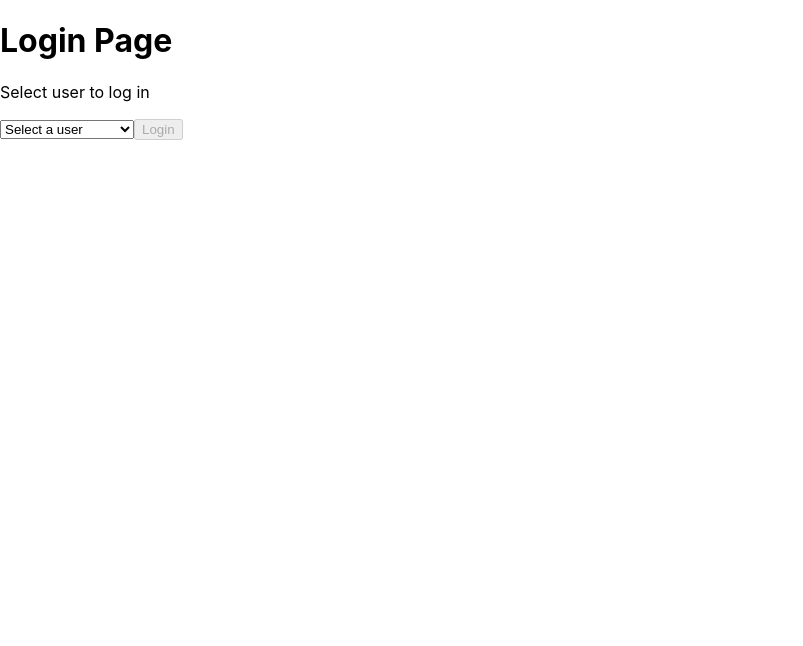
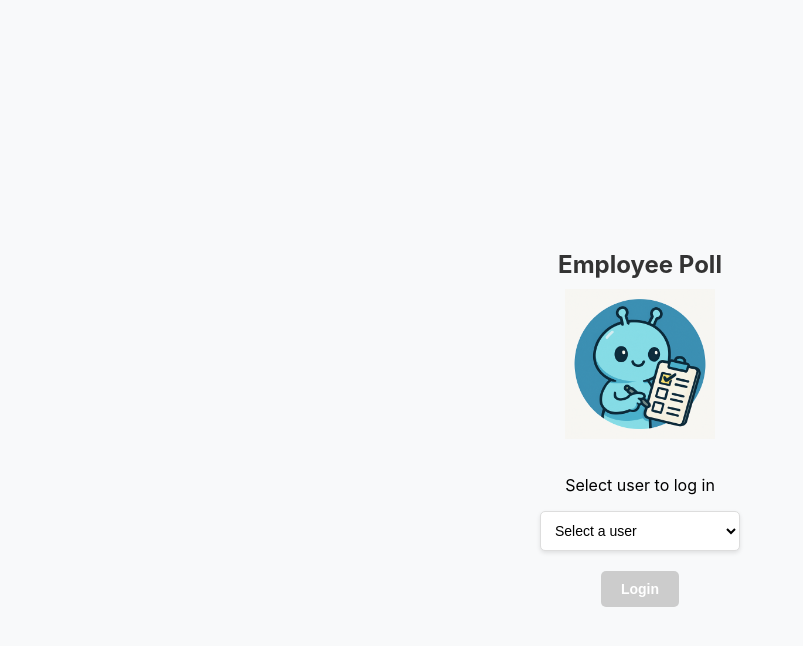
Before and after one commit to kotov-valery/nd019-employee-polls, a React (Create React App) app: page / in a window 1280 px wide. Shown: the top 646 px of the page, without its empty margins (0-803 px from the left). Built offline with nearby package versions, Linux system fonts and the light colour scheme.

Commit message:
Style login page

```diff
--- a/src/App.css
+++ b/src/App.css
@@ -3,6 +3,7 @@
 @import "./styles/nav.css";
 @import "./styles/newpoll.css";
 @import "./styles/poll.css";
+@import "./styles/login.css";
 
 /* Header styling */
 .app-header {
--- a/src/components/LoginPage.tsx
+++ b/src/components/LoginPage.tsx
@@ -3,6 +3,7 @@ import { useDispatch } from "react-redux";
 import { useNavigate } from "react-router-dom";
 
 import { setAuthedUser } from "../redux/actions/authedUser";
+import loginLogo from "../assets/loginpage-logo.png";
 
 function LoginPage({ userList }: { userList: any }) {
   const [selectedUser, setSelectedUser] = useState("");
@@ -20,10 +21,12 @@ function LoginPage({ userList }: { userList: any }) {
   };
 
   return (
-    <div>
-      <h1>Login Page</h1>
+    <div className="login-page-container">
+      <h1>Employee Poll</h1>
+      <img className="login-logo" src={loginLogo} alt="Login Logo" />
       <p>Select user to log in</p>
       <select
+        className="login-select"
         value={selectedUser}
         onChange={(e) => setSelectedUser(e.target.value)}
       >
@@ -36,7 +39,11 @@ function LoginPage({ userList }: { userList: any }) {
           </option>
         ))}
       </select>
-      <button onClick={handleLogin} disabled={!selectedUser}>
+      <button
+        className="login-button"
+        onClick={handleLogin}
+        disabled={!selectedUser}
+      >
         Login
       </button>
     </div>
--- /dev/null
+++ b/src/styles/login.css
@@ -0,0 +1,57 @@
+/* Styling for the login page container */
+.login-page-container {
+  display: flex; /* Use Flexbox for layout */
+  flex-direction: column; /* Stack items vertically */
+  align-items: center; /* Center items horizontally */
+  justify-content: center; /* Center items vertically */
+  height: 100vh; /* Full viewport height */
+  background-color: #f8f9fa; /* Light background color */
+  padding: 20px; /* Add padding around the container */
+}
+
+/* Styling for the logo */
+.login-logo {
+  width: 150px; /* Set a fixed width for the logo */
+  margin-bottom: 20px; /* Add space below the logo */
+}
+
+/* Styling for the heading */
+.login-page-container h1 {
+  font-size: 24px; /* Larger font size for emphasis */
+  color: #333; /* Dark gray color */
+  margin-bottom: 10px; /* Space below the heading */
+}
+
+/* Styling for the select dropdown */
+.login-select {
+  width: 200px; /* Set a fixed width for the dropdown */
+  padding: 10px; /* Add padding inside the dropdown */
+  font-size: 14px; /* Set a readable font size */
+  border: 1px solid #ddd; /* Light border */
+  border-radius: 5px; /* Rounded corners */
+  margin-bottom: 20px; /* Space below the dropdown */
+  background-color: #ffffff; /* White background */
+  box-shadow: 0 2px 4px rgba(0, 0, 0, 0.1); /* Subtle shadow */
+}
+
+/* Styling for the login button */
+.login-button {
+  padding: 10px 20px; /* Add padding for a comfortable size */
+  font-size: 14px; /* Set a readable font size */
+  font-weight: bold; /* Make the text bold */
+  color: #ffffff; /* White text color */
+  background-color: #007bff; /* Blue background */
+  border: none; /* Remove default border */
+  border-radius: 5px; /* Rounded corners */
+  cursor: pointer; /* Change cursor to pointer on hover */
+  transition: background-color 0.2s ease; /* Smooth hover effect */
+}
+
+.login-button:hover {
+  background-color: #0056b3; /* Darker blue on hover */
+}
+
+.login-button:disabled {
+  background-color: #cccccc; /* Gray background for disabled state */
+  cursor: not-allowed; /* Show disabled cursor */
+}
```
Also changed, not shown: src/assets/loginpage-logo.png (added).
